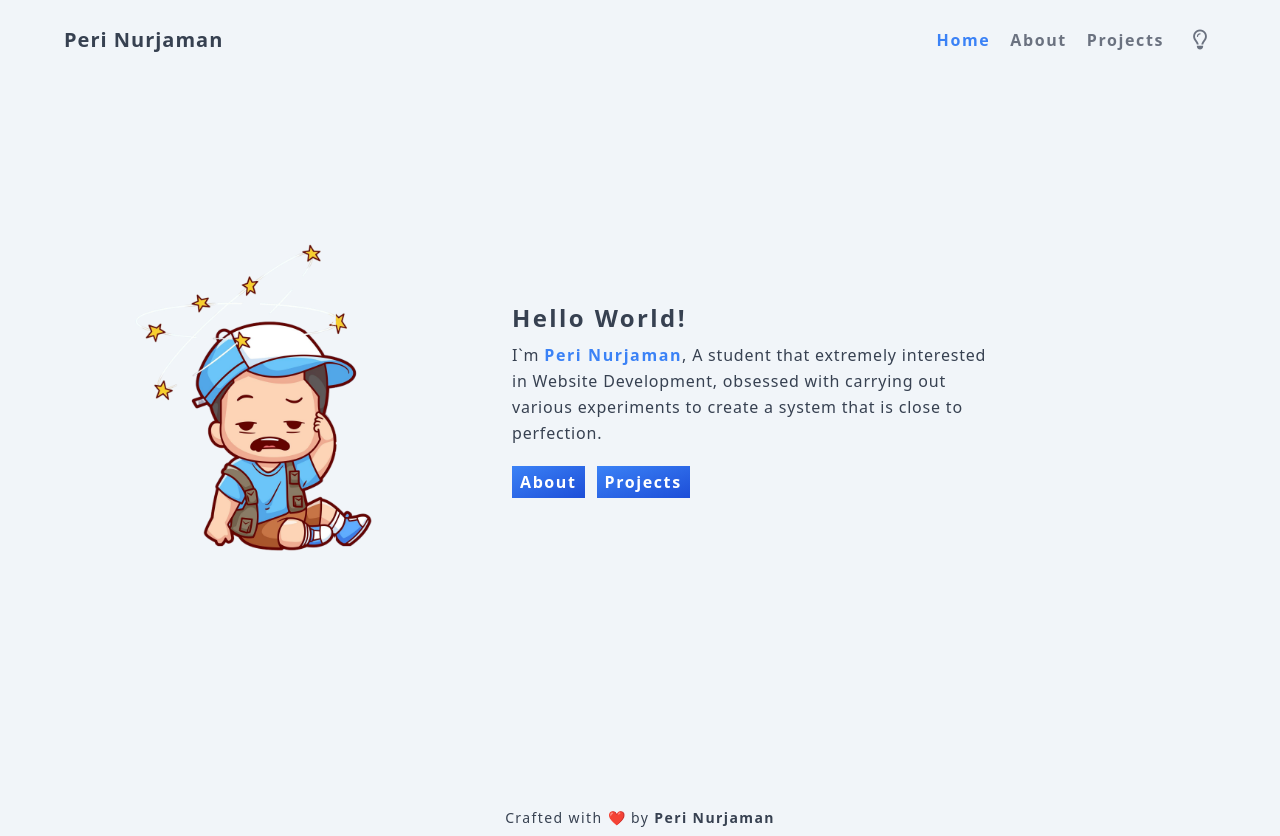
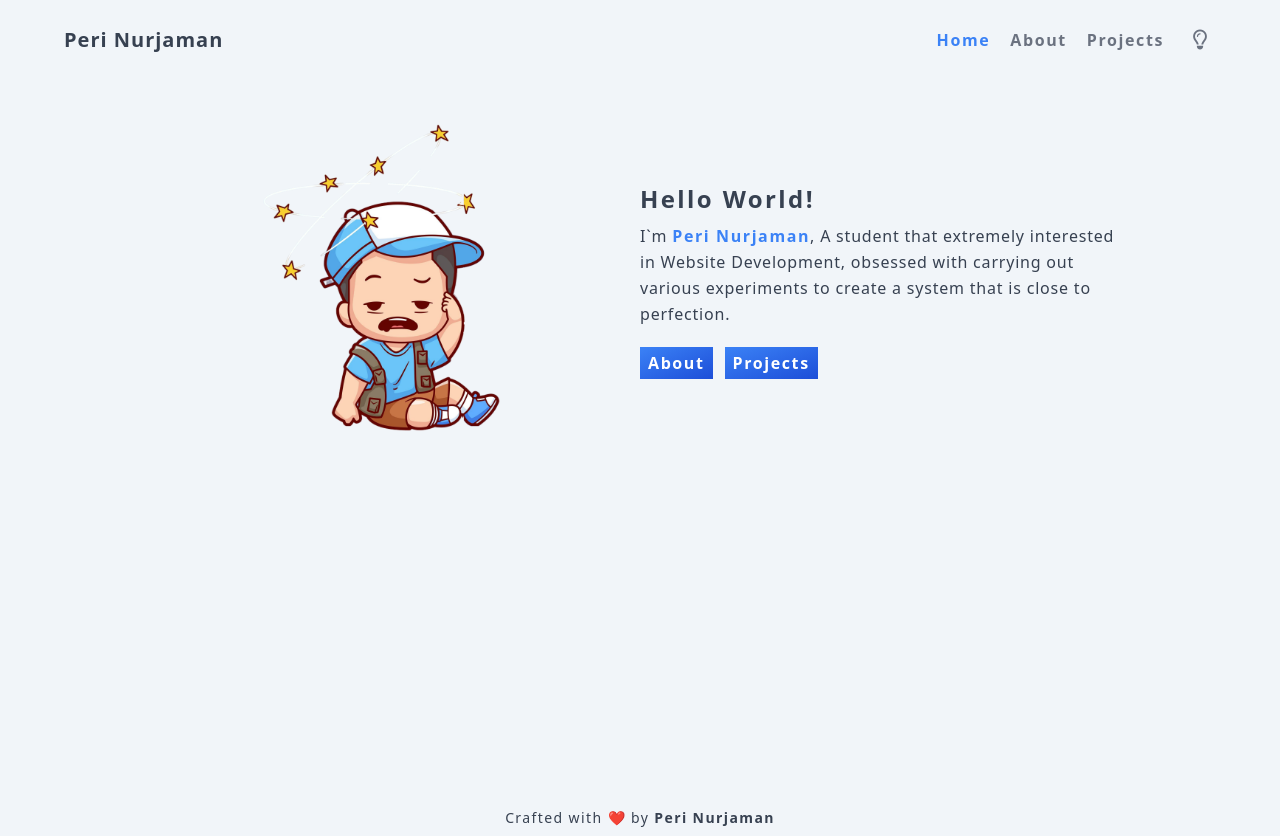
Before and after one commit to lahferii/portofolio, a Vue app: page / in a window 1280 px wide. Built offline with nearby package versions, Linux system fonts and the light colour scheme.

Commit message:
adjust position of two section in homePage

```diff
--- a/src/pages/homePage.vue
+++ b/src/pages/homePage.vue
@@ -1,8 +1,8 @@
 <script></script>
 
 <template>
-  <section class="max-w-5xl px-5 pt-20 sm:pt-0">
-    <div class="h-screen flex flex-col sm:flex-row items-center">
+  <section class="max-w-5xl m-auto px-5 min-h-screen pt-24">
+    <div class="flex flex-col sm:flex-row items-center">
       <div class="sm:flex-1">
         <img class="w-4/6 sm:w-3/4 m-auto object-fit object-center" src="../assets/hero.png" alt="hero.png">
       </div>
```
